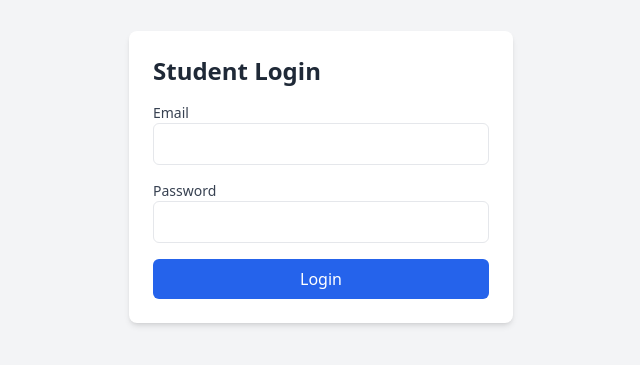
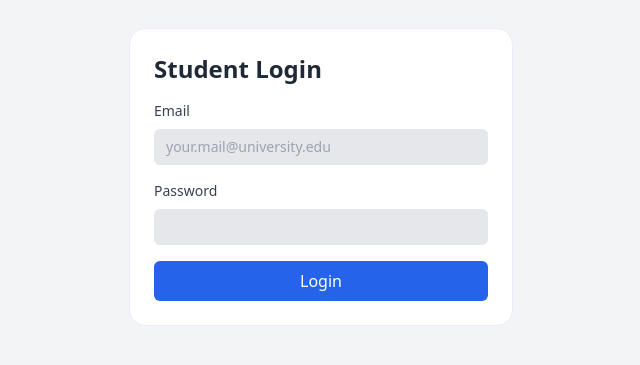
Before and after one commit to KwesitheDev/Attendance-Monitoring-System, a React (Create React App) app in the folder frontend/student/: page /login in a window 1280 px wide. Shown: the part 223-588 px from the top of the page, without its empty margins (319-959 px from the left). Built offline with nearby package versions, Linux system fonts and the light colour scheme.

Commit message:
refactor: input component used to replace inputs

```diff
--- a/frontend/student/src/pages/EnrollCourse.jsx
+++ b/frontend/student/src/pages/EnrollCourse.jsx
@@ -1,6 +1,7 @@
 import { useState } from 'react';
 import { useNavigate } from 'react-router-dom';
 import { enrollCourse } from '../api/Student';
+import Input from '../components/Input';
 
 function EnrollCourse() {
     const [formData, setFormData] = useState({ courseCode: '', enrollmentKey: '' });
@@ -30,28 +31,22 @@ function EnrollCourse() {
             {error && <p className="text-red-500 mb-4">{error}</p>}
             {success && <p className="text-green-500 mb-4">{success}</p>}
             <form onSubmit={handleSubmit} className="max-w-md mx-auto space-y-4">
-                <div>
-                    <label className="block text-sm font-medium text-gray-700">Course Code</label>
-                    <input
+                <Input
+                    label="Course Code"
                     type="text"
                     name="courseCode"
                     value={formData.courseCode}
                     onChange={handleChange}
-                        className="w-full p-2 border rounded-md focus:outline-none focus:ring-2 focus:ring-blue-600"
                     required
                 />
-                </div>
-                <div>
-                    <label className="block text-sm font-medium text-gray-700">Enrollment Key</label>
-                    <input
+                <Input
+                    label="Enrollment Key"
                     type="text"
                     name="enrollmentKey"
                     value={formData.enrollmentKey}
                     onChange={handleChange}
-                        className="w-full p-2 border rounded-md focus:outline-none focus:ring-2 focus:ring-blue-600"
                     required
                 />
-                </div>
                 <button
                     type="submit"
                     className="w-full bg-blue-600 text-white p-2 rounded-md hover:bg-blue-700 focus:outline-none focus:ring-2 focus:ring-blue-600"
--- a/frontend/student/src/pages/Login.jsx
+++ b/frontend/student/src/pages/Login.jsx
@@ -1,10 +1,12 @@
-import { useState } from 'react';
-import { useNavigate } from 'react-router-dom';
-import { login } from '../api/Student';
+import { useState } from "react";
+import { useNavigate } from "react-router-dom";
+import { login } from "../api/Student";
+import Card from "../components/Card";
+import Input from "../components/Input";
 
 function Login() {
-    const [formData, setFormData] = useState({ email: '', password: '' });
-    const [error, setError] = useState('');
+  const [formData, setFormData] = useState({ email: "", password: "" });
+  const [error, setError] = useState("");
   const navigate = useNavigate();
 
   const handleChange = (e) => {
@@ -15,40 +17,35 @@ function Login() {
     e.preventDefault();
     try {
       await login(formData.email, formData.password);
-            navigate('/dashboard');
+      navigate("/dashboard");
     } catch (err) {
-            setError('Invalid email or password');
+      setError("Invalid email or password");
     }
   };
 
   return (
     <div className="min-h-screen flex items-center justify-center bg-gray-100">
-            <div className="bg-white p-6 rounded-lg shadow-md w-full max-w-sm">
+      <Card>
         <h2 className="text-2xl font-bold mb-4 text-gray-800">Student Login</h2>
         {error && <p className="text-red-500 mb-4">{error}</p>}
         <form onSubmit={handleSubmit} className="space-y-4">
-                    <div>
-                        <label className="block text-sm font-medium text-gray-700">Email</label>
-                        <input
+          <Input
+            label="Email"
             type="email"
             name="email"
             value={formData.email}
             onChange={handleChange}
-                            className="w-full p-2 border rounded-md focus:outline-none focus:ring-2 focus:ring-blue-600"
+            placeholder="your.mail@university.edu"
             required
           />
-                    </div>
-                    <div>
-                        <label className="block text-sm font-medium text-gray-700">Password</label>
-                        <input
+          <Input
+            label="Password"
             type="password"
             name="password"
             value={formData.password}
             onChange={handleChange}
-                            className="w-full p-2 border rounded-md focus:outline-none focus:ring-2 focus:ring-blue-600"
             required
           />
-                    </div>
           <button
             type="submit"
             className="w-full bg-blue-600 text-white p-2 rounded-md hover:bg-blue-700 focus:outline-none focus:ring-2 focus:ring-blue-600"
@@ -56,7 +53,7 @@ function Login() {
             Login
           </button>
         </form>
-            </div>
+      </Card>
     </div>
   );
 }
```
Lines whose indentation alone changed are shown as unchanged.
